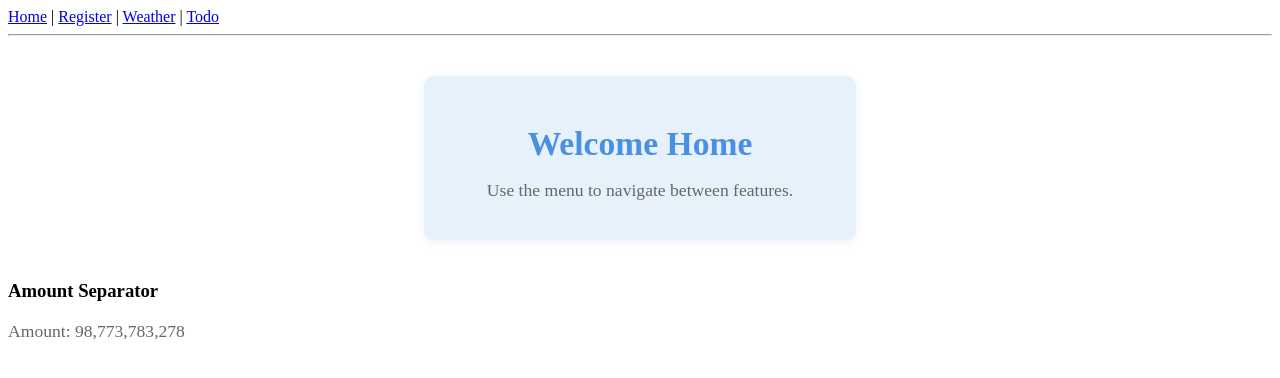
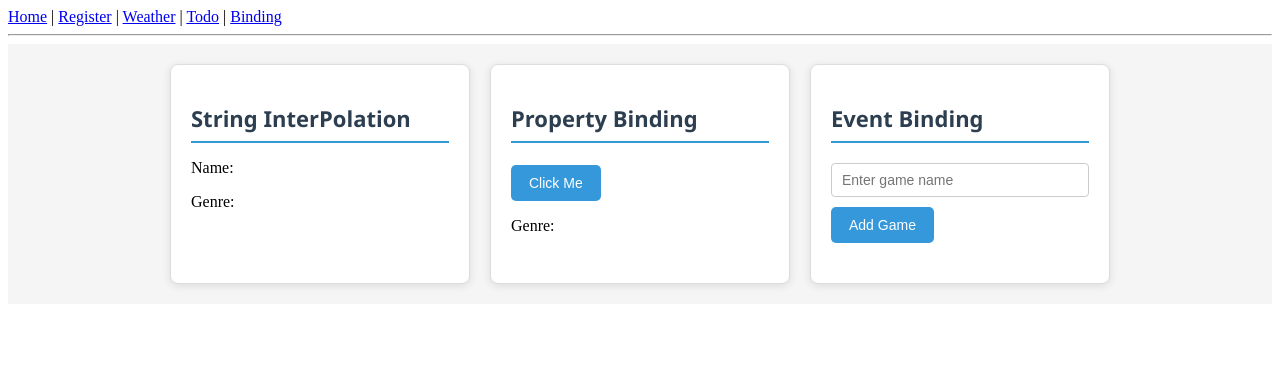
Before and after one commit to vineetdsn/codesphere, an Angular app: page /binding in a window 1280 px wide. Before the commit this address led to /. Shown: the top 378 px of the page. Built offline with nearby package versions, Linux system fonts and the light colour scheme.

Commit message:
Dynamic binding

```diff
--- a/src/app/app-routing.module.ts
+++ b/src/app/app-routing.module.ts
@@ -5,12 +5,14 @@ import { HomeComponent } from './home/home.component';
 import { RegisterComponent } from './registration/registration.component';
 import { WeatherComponent } from './weather/weather.component';
 import { TodoComponent } from './todo/todo.component';
+import { BindingDataComponent } from './binding-data/binding-data.component';
 
 const routes: Routes = [
   { path: '', component: HomeComponent },
   { path: 'register', component: RegisterComponent },
   { path: 'weather', component: WeatherComponent },
   { path: 'todo', component: TodoComponent },
+  { path: 'binding', component: BindingDataComponent},
   // any unknown paths redirect to home
   { path: '**', redirectTo: '' },
 ];
--- a/src/app/app.component.html
+++ b/src/app/app.component.html
@@ -2,7 +2,8 @@
   <a routerLink="" routerLinkActive="active" exact>Home</a> |
   <a routerLink="register" routerLinkActive="active">Register</a> |
   <a routerLink="weather" routerLinkActive="active">Weather</a> |
-  <a routerLink="todo" routerLinkActive="active">Todo</a>
+  <a routerLink="todo" routerLinkActive="active">Todo</a> |
+  <a routerLink="binding" routerLinkActive="active">Binding</a>
 </nav>
 <hr />
 <router-outlet></router-outlet>
--- a/src/app/binding-data/binding-data.component.css
+++ b/src/app/binding-data/binding-data.component.css
@@ -1,20 +1,72 @@
 .game-container {
-  margin: 40px auto;
-  padding: 21px 16px;
-  text-align: center;
-  max-width: 400px;
-  background: #e6f1fb;
-  border-radius: 10px;
-  box-shadow: 0 2px 8px rgba(74,144,226,0.11);
+  display: flex;
+  gap: 20px;
+  padding: 20px;
+  justify-content: center;
+  flex-wrap: wrap;
+  background-color: #f5f5f5;
 }
 
-h2 {
-  color: #4a90e2;
-  font-size: 2.1em;
-  margin-bottom: 8px;
+.cards {
+  background-color: white;
+  border: 1px solid #ddd;
+  border-radius: 8px;
+  padding: 20px;
+  width: 300px;
+  box-shadow: 0 2px 8px rgba(0,0,0,0.1);
+  box-sizing: border-box;
+  flex-shrink: 0;
 }
 
-p {
-  color: #666;
-  font-size: 1.1em;
+.heading {
+  font-family: 'Segoe UI', Tahoma, Geneva, Verdana, sans-serif;
+  font-size: 22px;
+  margin-bottom: 12px;
+  color: #2c3e50;
+  border-bottom: 2px solid #3498db;
+  padding-bottom: 8px;
 }
+
+button {
+  background-color: #3498db;
+  color: white;
+  border: none;
+  padding: 10px 18px;
+  margin-top: 10px;
+  border-radius: 5px;
+  cursor: pointer;
+  font-size: 14px;
+  transition: background-color 0.3s ease;
+}
+
+button:disabled {
+  background-color: #95a5a6;
+  cursor: not-allowed;
+}
+
+button:hover:not(:disabled) {
+  background-color: #2980b9;
+}
+
+input {
+  width: 100%;
+  padding: 8px 10px;
+  margin-top: 8px;
+  font-size: 14px;
+  border: 1px solid #ccc;
+  border-radius: 4px;
+  box-sizing: border-box;
+}
+
+ul {
+  padding-left: 20px;
+  margin-top: 20px;
+  font-family: Arial, sans-serif;
+  font-size: 14px;
+}
+
+li {
+  margin-bottom: 8px;
+  border-bottom: 1px solid #eee;
+  padding-bottom: 6px;
+}
--- a/src/app/binding-data/binding-data.component.html
+++ b/src/app/binding-data/binding-data.component.html
@@ -1,5 +1,28 @@
 <div class="game-container">
-    <h2 class="heading">Games</h2>
-    <p>Name: {{gameName}}</p>
-    <p>Genre: {{gameGenre}}</p>
+  <div class="cards">
+    <h2 class="heading">String InterPolation</h2>
+    <p>Name: {{ gameName }}</p>
+    <p>Genre: {{ gameGenre }}</p>
+  </div>
+  <div class="cards">
+    <h2 class="heading">Property Binding</h2>
+    <button [disabled]="isDisabled">Click Me</button>
+    <p>Genre: {{ gameGenre }}</p>
+  </div>
+  <div class="cards">
+    <h2 class="heading">Event Binding</h2>
+    <input [value]="gameName" (input)="onGameNameChange($event)" placeholder="Enter game name">
+   <button (click)="addGame()" [disabled]="isDisabled">Add Game</button>
+
+<ul>
+  <li *ngFor="let game of gameList">
+    {{ game.name }} - {{ game.genre }} -  {{ game.code }}
+  </li>
+</ul>
+  </div>
+  <!-- <div class="cards">
+    <h2 class="heading">Two way Binding</h2>
+    <input type="text" [(ngModel)]="gameName" placeholder="Enter the Game Name">
+    <p>Game Code: {{ gameCode }}</p>
+  </div> -->
 </div>
--- a/src/app/binding-data/binding-data.component.ts
+++ b/src/app/binding-data/binding-data.component.ts
@@ -6,12 +6,35 @@ import { Component, OnInit } from '@angular/core';
   styleUrls: ['./binding-data.component.css']
 })
 export class BindingDataComponent implements OnInit {
-  gameName = "Need for Speed";
-  gameGenre = "Racing";
+  gameName = "";
+  gameGenre = "";
+  gameCode: number | null = null;
+  isDisabled = false;
+  gameList: { name: string; genre: string; code: number | null }[] = [];
 
-  constructor() { }
+
+  // Property Binding
+
+  // Event Binding
+  // Two way Binding
+
+
+  constructor() {
+ }
 
   ngOnInit(): void {
   }
+onGameNameChange(event: any) {
+    this.gameName = event.target.value;
+  }
+
+  addGame(){
+    const newGame={
+      name: this.gameName,
+      genre: this.gameGenre,
+      code: this.gameCode,
+    }
+    this.gameList.push(newGame)
+  }
 
 }
```
